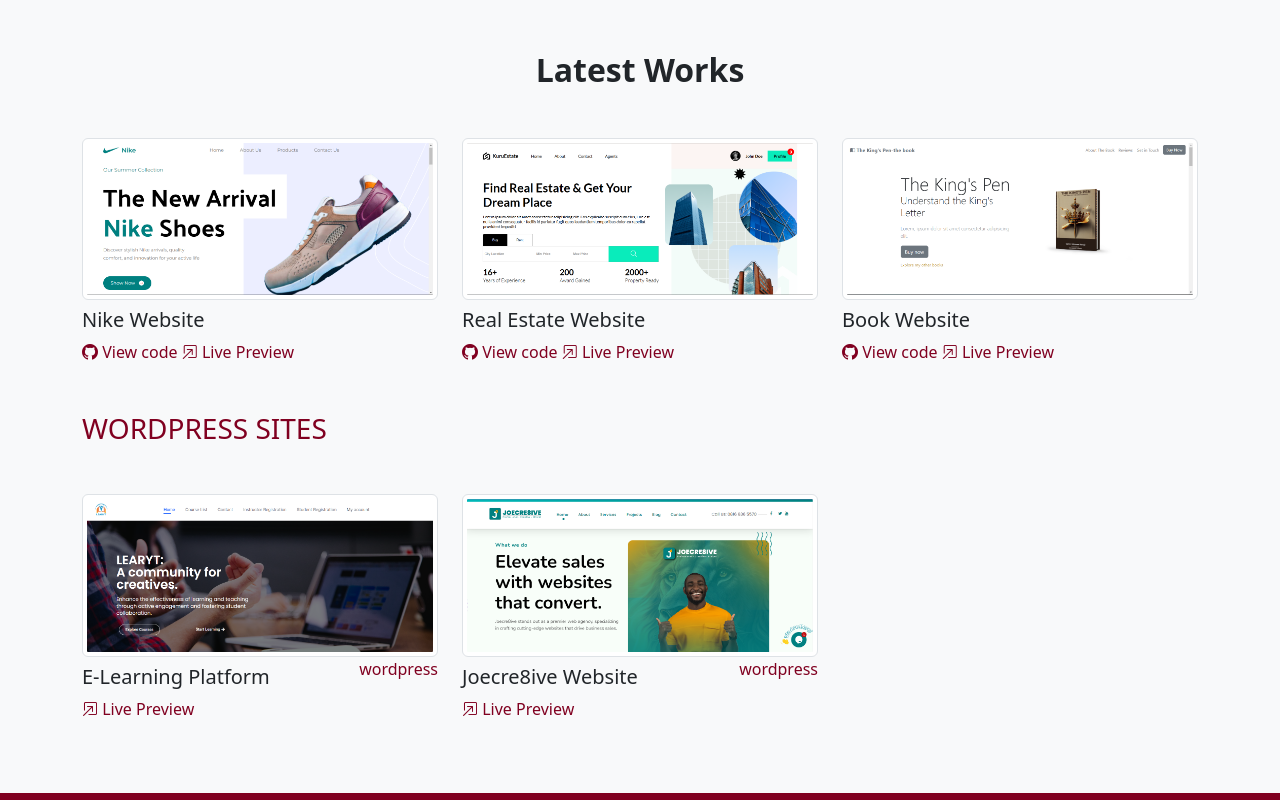
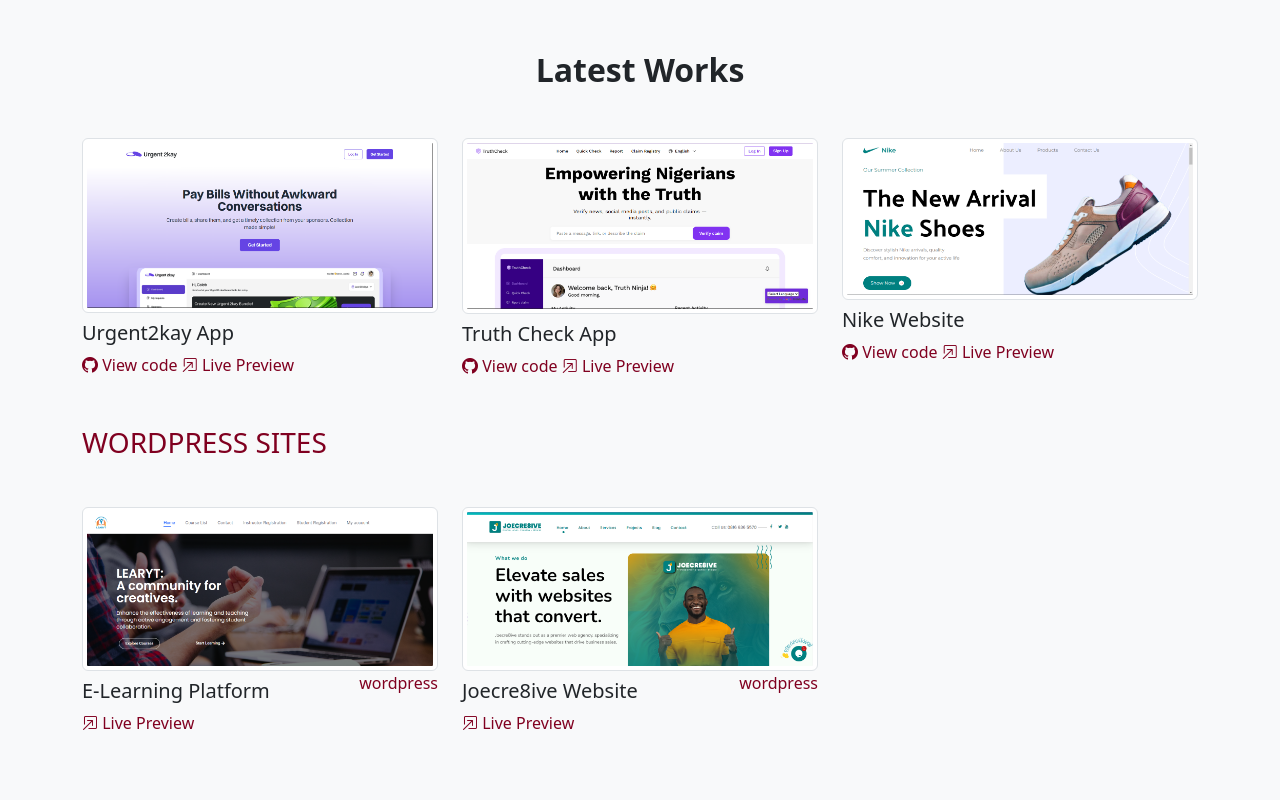
Before and after one commit to Ozioma45/Myportfolio, a website: page index.html in a window 1280 px wide. Shown: the part 1460-2260 px from the top of the page. Drawn offline with nearby package versions, Linux system fonts and the light colour scheme.

Commit message:
updated my resume

```diff
--- a/index.html
+++ b/index.html
@@ -87,9 +87,9 @@
               <h1 class="text-danger text-uppercase fs-1 fw-bold">
                 Ozioma Egole
               </h1>
-              <h2 class="fs-4">Front_end Developer</h2>
+              <h2 class="fs-4">Back_end Developer</h2>
               <p mt-4 text-muted>
-                An advancing self-taught FrontEnd developer. I design and code
+                An advancing self-taught BackEnd developer. I design and code
                 beautifully web solutions, and I love what I do.
               </p>
               <a href="#portfolio" class="btn btn-danger px-3 mt-3">My works</a>
@@ -115,7 +115,7 @@
           <div class="col-md-6">
             <div class="about-text p-3 mb-2 shadow-sm">
               <h3 class="fs-4 fw-bold">
-                I'm a junior front-end developer based in Nigeria
+                I'm a Back-end developer based in Nigeria
               </h3>
               <p class="text-muted fs-5">
                 I create intuitive, accessible, and visually stunning web
@@ -130,7 +130,7 @@
             <div class="row">
               <div class="col-lg-12 d-flex align-items-center">
                 <a
-                  href="img/resume.pdf"
+                  href="img/b_CV.pdf"
                   class="btn btn-danger me-5 px-3"
                   download=""
                   >Download CV</a
@@ -335,6 +335,78 @@
         <div class="row">
           <div class="col-md-6 col-lg-4 mt-5 mt-md-0">
             <div class="portfolio-item">
+              <a target="_blank" href="https://web-dash-spark.vercel.app/"
+                ><img
+                  src="img/portfolio/urgent2kay.png"
+                  alt="Portfolio Item"
+                  class="w-100 img-thumbnail"
+              /></a>
+              <h3 class="text-capitalize fs-5 my-2">urgent2kay App</h3>
+              <div>
+                <span>
+                  <i class="bi bi-github text-danger"></i>
+                  <span class="mb-4"
+                    ><a
+                      href="https://github.com/Ozioma45/URGENT-2KAY--Bill-Payment-System"
+                      class="text-danger text-decoration-none"
+                      target="_blank"
+                      >View code</a
+                    ></span
+                  >
+                </span>
+                <span>
+                  <i class="bi bi-box-arrow-in-up-right text-danger"></i>
+                  <span class="mb-4"
+                    ><a
+                      href="https://web-dash-spark.vercel.app/"
+                      class="text-danger text-decoration-none"
+                      target="_blank"
+                      >Live Preview</a
+                    ></span
+                  >
+                </span>
+              </div>
+            </div>
+          </div>
+
+          <div class="col-md-6 col-lg-4 mt-5 mt-md-0">
+            <div class="portfolio-item">
+              <a target="_blank" href="https://truth-check-system.vercel.app/"
+                ><img
+                  src="img/portfolio/truthCheck.png"
+                  alt="Portfolio Item"
+                  class="w-100 img-thumbnail"
+              /></a>
+              <h3 class="text-capitalize fs-5 my-2">Truth Check App</h3>
+              <div>
+                <span>
+                  <i class="bi bi-github text-danger"></i>
+                  <span class="mb-4"
+                    ><a
+                      href="https://github.com/Ozioma45/Truth-Check-Sytem"
+                      class="text-danger text-decoration-none"
+                      target="_blank"
+                      >View code</a
+                    ></span
+                  >
+                </span>
+                <span>
+                  <i class="bi bi-box-arrow-in-up-right text-danger"></i>
+                  <span class="mb-4"
+                    ><a
+                      href="https://truth-check-system.vercel.app/"
+                      class="text-danger text-decoration-none"
+                      target="_blank"
+                      >Live Preview</a
+                    ></span
+                  >
+                </span>
+              </div>
+            </div>
+          </div>
+
+          <div class="col-md-6 col-lg-4 mt-5 mt-md-0">
+            <div class="portfolio-item">
               <a
                 target="_blank"
                 href="https://nike-shoes-tailwind-ashen.vercel.app/"
@@ -361,80 +433,6 @@
                   <span class="mb-4"
                     ><a
                       href="https://nike-shoes-tailwind-ashen.vercel.app/"
-                      class="text-danger text-decoration-none"
-                      target="_blank"
-                      >Live Preview</a
-                    ></span
-                  >
-                </span>
-              </div>
-            </div>
-          </div>
-          <div class="col-md-6 col-lg-4 mt-5 mt-md-0">
-            <div class="portfolio-item">
-              <a
-                target="_blank"
-                href="https://real-estate-mern-omega.vercel.app/"
-                ><img
-                  src="img/portfolio/real.png"
-                  alt="Portfolio Item"
-                  class="w-100 img-thumbnail"
-              /></a>
-              <h3 class="text-capitalize fs-5 my-2">Real Estate Website</h3>
-              <div>
-                <span>
-                  <i class="bi bi-github text-danger"></i>
-                  <span class="mb-4"
-                    ><a
-                      href="https://github.com/Ozioma45/Real_Estate_Mern/tree/main/react-estate-ui"
-                      class="text-danger text-decoration-none"
-                      target="_blank"
-                      >View code</a
-                    ></span
-                  >
-                </span>
-                <span>
-                  <i class="bi bi-box-arrow-in-up-right text-danger"></i>
-                  <span class="mb-4"
-                    ><a
-                      href="https://real-estate-mern-omega.vercel.app/"
-                      class="text-danger text-decoration-none"
-                      target="_blank"
-                      >Live Preview</a
-                    ></span
-                  >
-                </span>
-              </div>
-            </div>
-          </div>
-          <div class="col-md-6 col-lg-4 mt-5 mt-md-0">
-            <div class="portfolio-item">
-              <a
-                target="_blank"
-                href="https://ozioma45.github.io/King-s_Pen_Website/"
-                ><img
-                  src="img/portfolio/booksite.png"
-                  alt="Portfolio Item"
-                  class="w-100 img-thumbnail"
-              /></a>
-              <h3 class="text-capitalize fs-5 my-2">Book Website</h3>
-              <div>
-                <span>
-                  <i class="bi bi-github text-danger"></i>
-                  <span class="mb-4"
-                    ><a
-                      href="https://github.com/Ozioma45/King-s_Pen_Website"
-                      class="text-danger text-decoration-none"
-                      target="_blank"
-                      >View code</a
-                    ></span
-                  >
-                </span>
-                <span>
-                  <i class="bi bi-box-arrow-in-up-right text-danger"></i>
-                  <span class="mb-4"
-                    ><a
-                      href="https://ozioma45.github.io/King-s_Pen_Website/"
                       class="text-danger text-decoration-none"
                       target="_blank"
                       >Live Preview</a
@@ -525,156 +523,6 @@
               </div>
             </div>
           </div>
-          <!--
-          <div class="col-md-6 col-lg-4 mt-5 mt-md-0">
-            <div class="portfolio-item">
-              <a
-                target="_blank"
-                href="https://ozioma45.github.io/Bootstrap_Journey/sub/Estate_landing-page/"
-                ><img
-                  src="img/portfolio/estate.webp"
-                  alt="Portfolio Item"
-                  class="w-100 img-thumbnail"
-              /></a>
-              <h3 class="text-capitalize fs-5 my-2">Real Estate Website</h3>
-              <div>
-                <span>
-                  <i class="bi bi-github text-danger"></i>
-                  <span class="mb-4"
-                    ><a
-                      href="https://github.com/Ozioma45/Bootstrap_Journey/tree/main/sub/Estate_landing-page"
-                      class="text-danger text-decoration-none"
-                      target="_blank"
-                      >View code</a
-                    ></span
-                  >
-                </span>
-                <span>
-                  <i class="bi bi-box-arrow-in-up-right text-danger"></i>
-                  <span class="mb-4"
-                    ><a
-                      href="https://ozioma45.github.io/Bootstrap_Journey/sub/Estate_landing-page/"
-                      class="text-danger text-decoration-none"
-                      target="_blank"
-                      >Live Preview</a
-                    ></span
-                  >
-                </span>
-              </div>
-            </div>
-          </div> -->
-
-          <!-- <div class="col-md-6 col-lg-4 mt-5">
-            <div class="portfolio-item">
-              <a
-                href="https://ozioma45.github.io/E-library_Odin/"
-                target="_blank"
-                ><img
-                  src="img/portfolio/library.png"
-                  alt="Portfolio Item"
-                  class="w-100 img-thumbnail"
-              /></a>
-              <h3 class="text-capitalize fs-5 my-2">E-Library</h3>
-              <div>
-                <span>
-                  <i class="bi bi-github text-danger"></i>
-                  <span class="mb-4"
-                    ><a
-                      href="https://github.com/Ozioma45/E-library_Odin"
-                      class="text-danger text-decoration-none"
-                      target="_blank"
-                      >View code</a
-                    ></span
-                  >
-                </span>
-                <span>
-                  <i class="bi bi-box-arrow-in-up-right text-danger"></i>
-                  <span class="mb-4"
-                    ><a
-                      href="https://ozioma45.github.io/E-library_Odin/"
-                      class="text-danger text-decoration-none"
-                      target="_blank"
-                      >Live Preview</a
-                    ></span
-                  >
-                </span>
-              </div>
-            </div>
-          </div> -->
-          <!-- <div class="col-md-6 col-lg-4 mt-5">
-            <div class="portfolio-item">
-              <a
-                target="_blank"
-                href="https://ozioma45.github.io/Bootstrap_Journey/sub/portfolio_website/"
-                ><img
-                  src="img/portfolio/portfolio.webp"
-                  alt="Portfolio Item"
-                  class="w-100 img-thumbnail"
-              /></a>
-              <h3 class="text-capitalize fs-5 my-2">Portfolio Website</h3>
-              <div>
-                <span>
-                  <i class="bi bi-github text-danger"></i>
-                  <span class="mb-4"
-                    ><a
-                      href="https://github.com/Ozioma45/Bootstrap_Journey/tree/main/sub/portfolio_website"
-                      class="text-danger text-decoration-none"
-                      target="_blank"
-                      >View code</a
-                    ></span
-                  >
-                </span>
-                <span>
-                  <i class="bi bi-box-arrow-in-up-right text-danger"></i>
-                  <span class="mb-4"
-                    ><a
-                      href="https://ozioma45.github.io/Bootstrap_Journey/sub/portfolio_website/"
-                      class="text-danger text-decoration-none"
-                      target="_blank"
-                      >Live Preview</a
-                    ></span
-                  >
-                </span>
-              </div>
-            </div>
-          </div> -->
-          <!-- <div class="col-md-6 col-lg-4 mt-5">
-            <div class="portfolio-item">
-              <a
-                href="https://ozioma45.github.io/Bootstrap_Journey/Main/"
-                target="_blank">
-                <img
-                  src="img/portfolio/booksite.webp"
-                  alt="Portfolio Item"
-                  class="w-100 img-thumbnail"
-              /></a>
-              <h3 class="text-capitalize fs-5 my-2">Blacklist Ebook Website</h3>
-              <div>
-                <span>
-                  <i class="bi bi-github text-danger"></i>
-                  <span class="mb-4"
-                    ><a
-                      href="https://github.com/Ozioma45/Bootstrap_Journey/tree/main/Main"
-                      class="text-danger text-decoration-none"
-                      target="_blank"
-                      >View code</a
-                    ></span
-                  >
-                </span>
-                <span>
-                  <i class="bi bi-box-arrow-in-up-right text-danger"></i>
-                  <span class="mb-4"
-                    ><a
-                      href="https://ozioma45.github.io/Bootstrap_Journey/Main/"
-                      class="text-danger text-decoration-none"
-                      target="_blank"
-                      >Live Preview</a
-                    ></span
-                  >
-                </span>
-              </div>
-            </div>
-          </div> -->
         </div>
       </div>
     </section>
@@ -958,7 +806,7 @@
       <div class="container-lg">
         <div class="row">
           <div class="col-lg-12">
-            <p class="m-0 text-center text-muted">&copy; 2024 theoziomaegole</p>
+            <p class="m-0 text-center text-muted">&copy; 2025 theoziomaegole</p>
           </div>
         </div>
       </div>
```
Also changed, not shown: img/portfolio/truthCheck.png (added), img/portfolio/urgent2kay.png (added), 1 other file.
